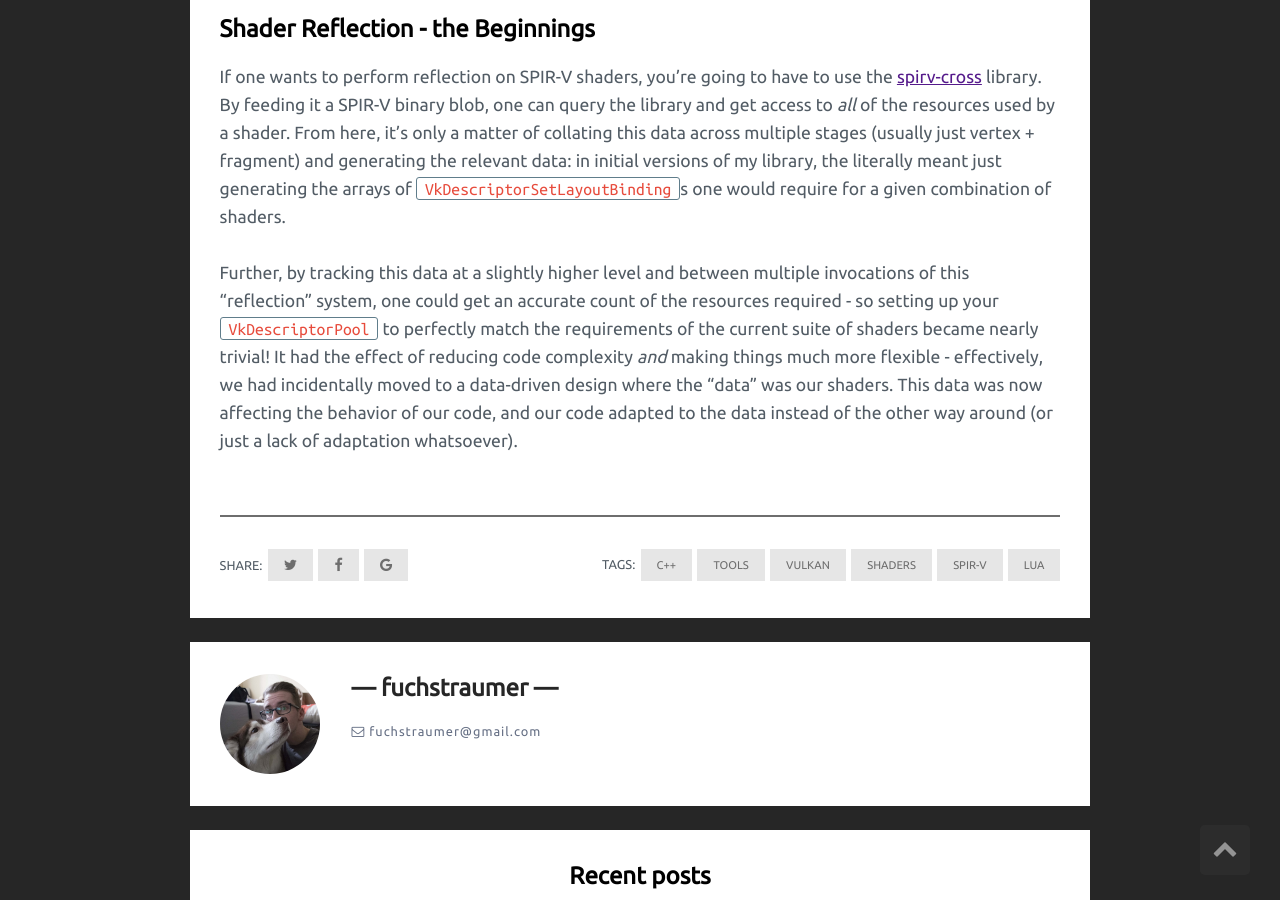
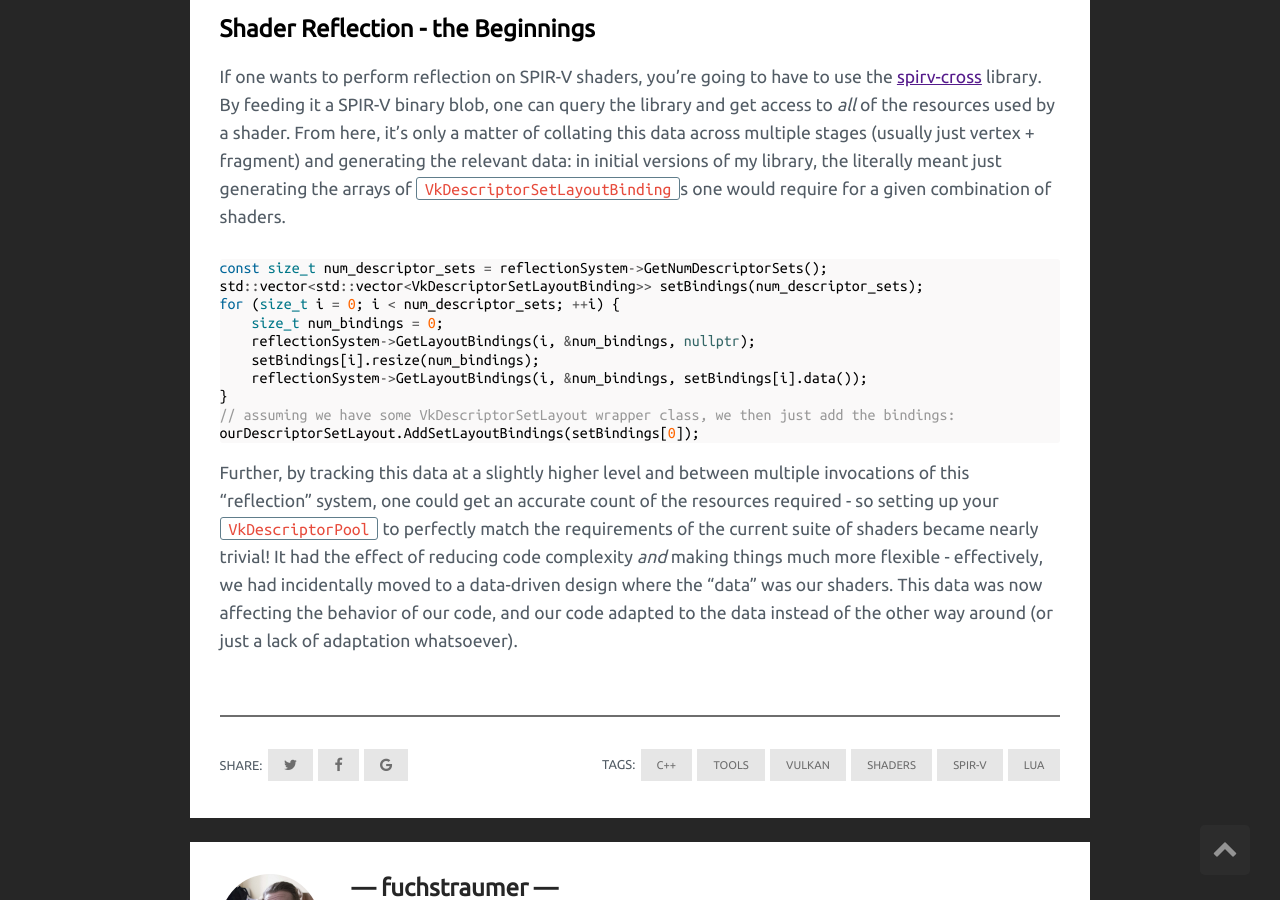
Before and after one commit to fuchstraumer/fuchstraumer.github.io, a Jekyll site: the page built from _posts/2018-9-2-Shader-Toolchain.md, in a window 1280 px wide and 900 px high, scrolled down 2658 px. Built offline with Jekyll 4.4.1, drawn with Linux system fonts in a browser that asks for light colours; comment, search, counter and statistics services are not loaded.

Commit message:
Add code example of layout binding retrieval

```diff
--- a/_posts/2018-9-2-Shader-Toolchain.md
+++ b/_posts/2018-9-2-Shader-Toolchain.md
@@ -67,4 +67,17 @@ So these issues motivated the initial work into ShaderTools: let's take our pre-
 
 If one wants to perform reflection on SPIR-V shaders, you're going to have to use the [spirv-cross]() library. By feeding it a SPIR-V binary blob, one can query the library and get access to *all* of the resources used by a shader. From here, it's only a matter of collating this data across multiple stages (usually just vertex + fragment) and generating the relevant data: in initial versions of my library, the literally meant just generating the arrays of `VkDescriptorSetLayoutBinding`s one would require for a given combination of shaders.
 
+{% highlight cpp %}
+const size_t num_descriptor_sets = reflectionSystem->GetNumDescriptorSets();
+std::vector<std::vector<VkDescriptorSetLayoutBinding>> setBindings(num_descriptor_sets);
+for (size_t i = 0; i < num_descriptor_sets; ++i) {
+    size_t num_bindings = 0;
+    reflectionSystem->GetLayoutBindings(i, &num_bindings, nullptr);
+    setBindings[i].resize(num_bindings);
+    reflectionSystem->GetLayoutBindings(i, &num_bindings, setBindings[i].data());
+}
+// assuming we have some VkDescriptorSetLayout wrapper class, we then just add the bindings:
+ourDescriptorSetLayout.AddSetLayoutBindings(setBindings[0]);
+{% endhighlight %}
+
 Further, by tracking this data at a slightly higher level and between multiple invocations of this "reflection" system, one could get an accurate count of the resources required - so setting up your `VkDescriptorPool` to perfectly match the requirements of the current suite of shaders became nearly trivial! It had the effect of reducing code complexity *and* making things much more flexible - effectively, we had incidentally moved to a data-driven design where the "data" was our shaders. This data was now affecting the behavior of our code, and our code adapted to the data instead of the other way around (or just a lack of adaptation whatsoever).
```
